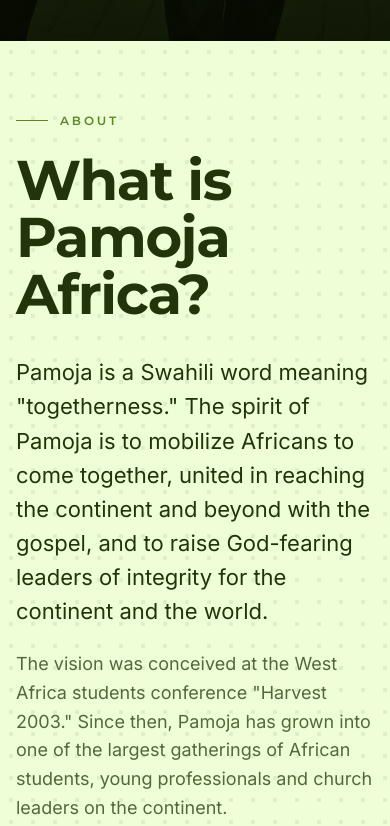
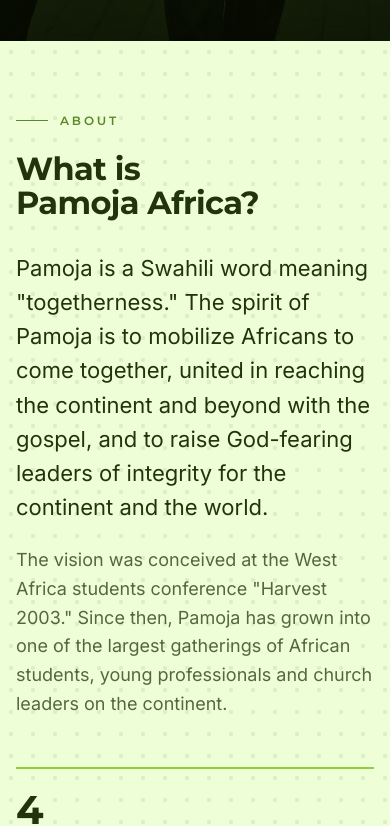
Before and after one commit to eyosiyasketema1/runpamoja, a React (Vite) app: page / in a window 390 px wide. Shown: the part 972-1798 px from the top of the page. Built offline with nearby package versions, Linux system fonts and the light colour scheme.

Commit message:
Fix sticky title overlap on mobile + scale section headlines

```diff
--- a/src/components/Sections.tsx
+++ b/src/components/Sections.tsx
@@ -32,7 +32,7 @@
     <section id="about" className="pmj-section" style={{ background: '#EEFFD7', color: '#22350A', position: 'relative' }}>
       <DotGrid color="rgba(34,53,10,.08)" gap={22} />
       <div style={{ maxWidth: 1280, margin: '0 auto', position: 'relative', display: 'grid', gridTemplateColumns: '1fr 1.2fr', gap: 80, alignItems: 'start' }} className="pmj-whatIs-grid">
-        <div style={{ position: 'sticky', top: 120 }}>
+        <div className="pmj-sticky-col" style={{ position: 'sticky', top: 120 }}>
           <SectionHeader kicker="About" title={data.whatIs.title} accent={'#5C8727'} />
         </div>
         <div>
@@ -341,7 +341,7 @@
             })}
           </ol>
 
-          <div style={{
+          <div className="pmj-sticky-col" style={{
             position: 'sticky', top: 120,
             padding: '40px 0',
           }}>
--- a/src/index.css
+++ b/src/index.css
@@ -210,6 +210,24 @@
 @media (max-width: 640px) {
   .pmj-nav-register-btn {
     display: none !important;
+  }
+}
+
+/* Disable sticky positioning when grids stack on tablet/mobile — prevents overlap */
+@media (max-width: 1024px) {
+  .pmj-sticky-col {
+    position: static !important;
+    top: auto !important;
+    padding: 0 !important;
+  }
+}
+@media (max-width: 640px) {
+  /* Section titles — scale down on phones so they don't dominate the screen */
+  .pmj-section h2,
+  .pmj-section h1 {
+    font-size: clamp(32px, 8vw, 44px) !important;
+    line-height: 1.05 !important;
+    letter-spacing: -0.02em !important;
   }
 }
 
```
